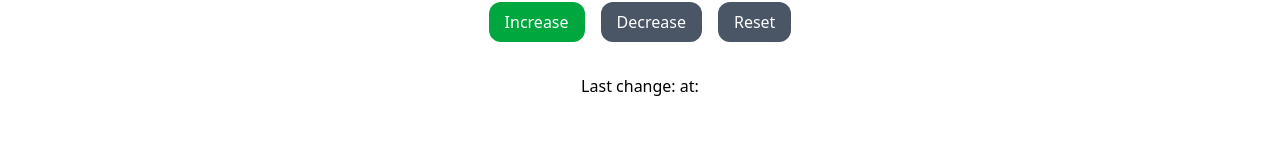
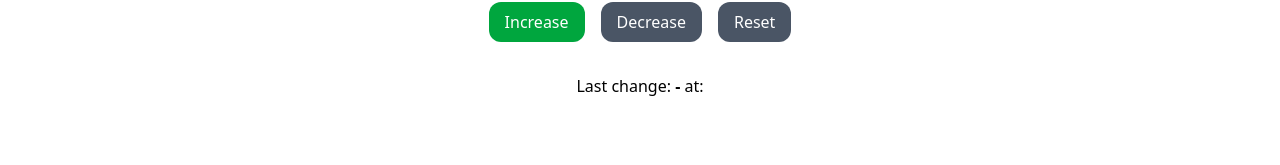
Before and after one commit to STzelas/cf7-react-intro, a React (Vite) app: page / in a window 1280 px wide. Shown: the part 206-371 px from the top of the page. Built offline with nearby package versions, Linux system fonts and the light colour scheme.

Commit message:
feat: or added on lastaction

```diff
--- a/src/components/CounterWithMoreStates.tsx
+++ b/src/components/CounterWithMoreStates.tsx
@@ -39,7 +39,7 @@ const CounterWithMoreStates = () => {
           <CounterButton onClick={reset} label={"Reset"} disabled={count === 0} addClass="bg-cf-dark-red"/>
         </div>
       </div>
-      <p className={"text-center pt-8"}>Last change: <strong>{lastAction}</strong> at: <strong>{time}</strong></p>
+      <p className={"text-center pt-8"}>Last change: <strong>{lastAction || "-"}</strong> at: <strong>{time}</strong></p>
     </>
   )
 }
```
